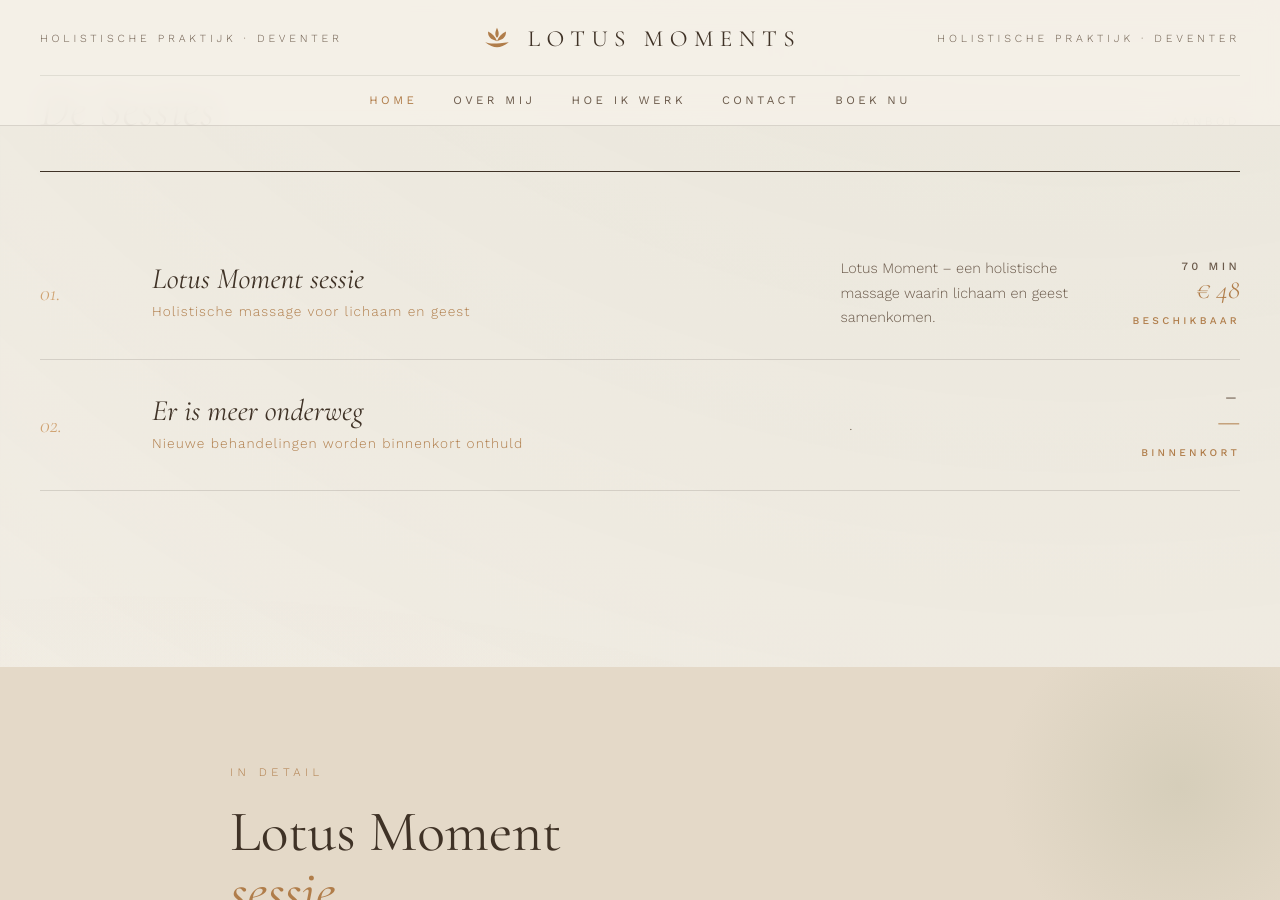
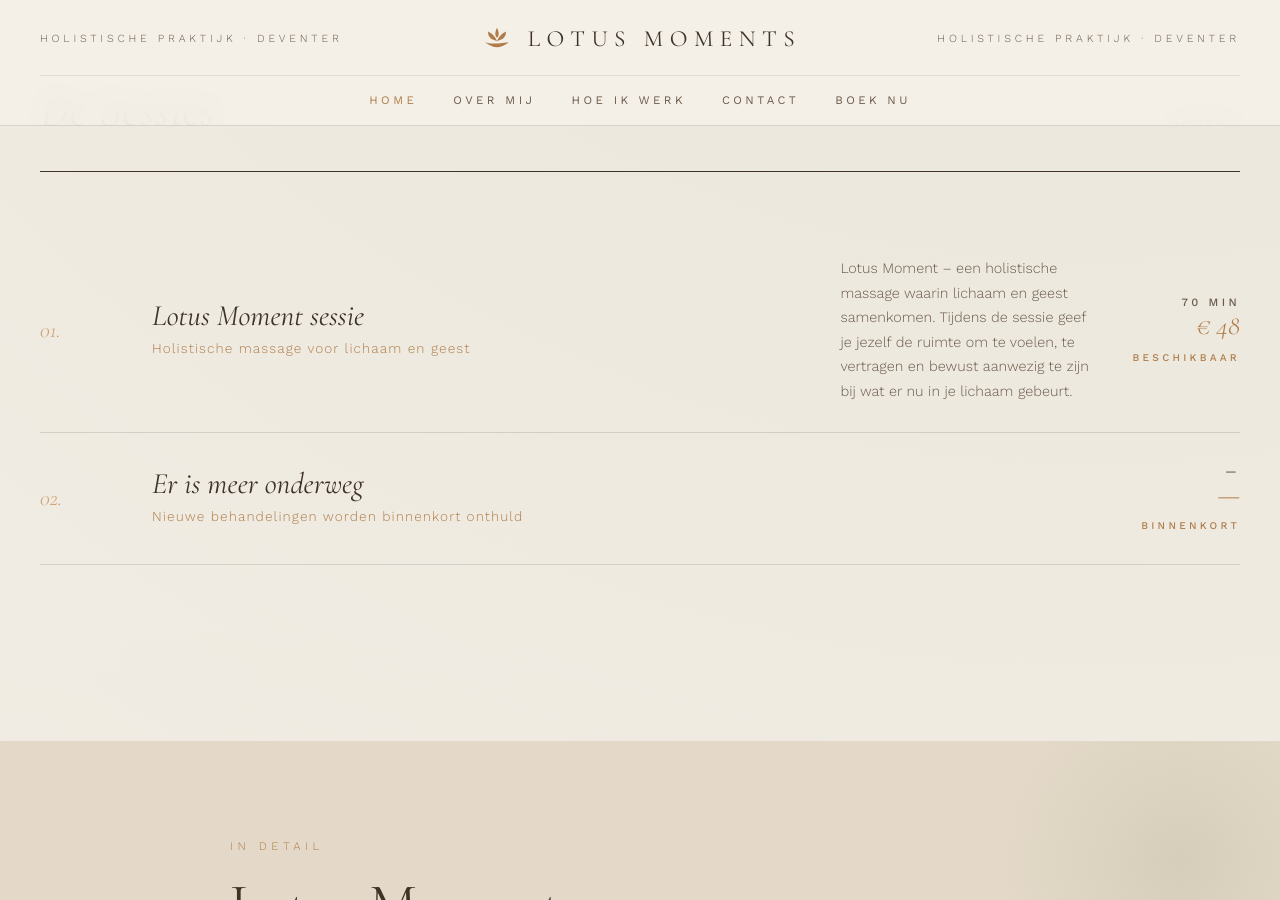
Before and after one commit to LotusMoments/website, a Jekyll site: the page built from index.md, in a window 1280 px wide and 900 px high, scrolled down 1655 px. Built offline with Jekyll 4.4.1, drawn with Linux system fonts in a browser that asks for light colours; a script that is not in the unit is left out.

Commit message:
Toon volledige omschrijving in behandelingenindex

```diff
--- a/_layouts/home.html
+++ b/_layouts/home.html
@@ -76,7 +76,7 @@ layout: default
           <h4>{{ behandeling.naam }}</h4>
           {% if behandeling.tagline %}<div class="tagline">{{ behandeling.tagline }}</div>{% endif %}
         </div>
-        <div class="idx-desc">{{ behandeling.omschrijving | default: "" | split: ". " | first | append: "." }}</div>
+        <div class="idx-desc">{{ behandeling.omschrijving | default: "" }}</div>
         <div class="idx-meta">
           <span class="dur">{{ behandeling.duur | default: "—" }}</span>
           <span class="price">{{ behandeling.prijs | default: "—" }}</span>
```
